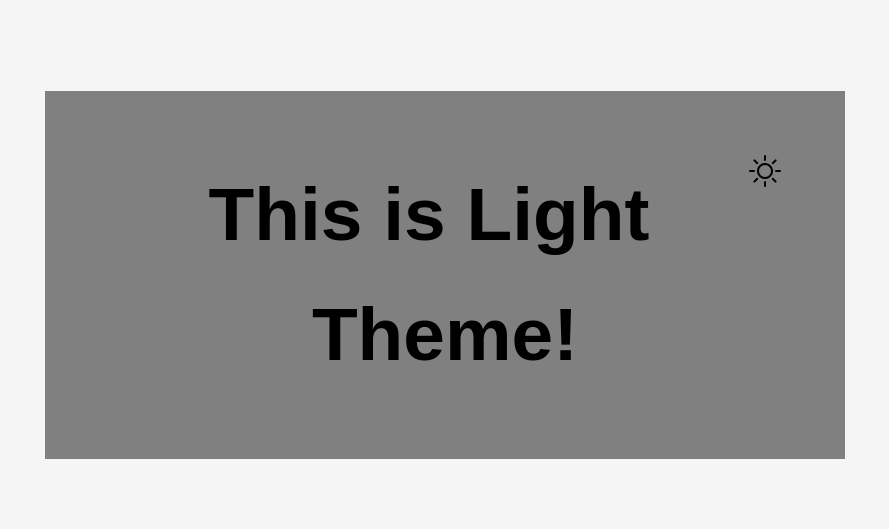
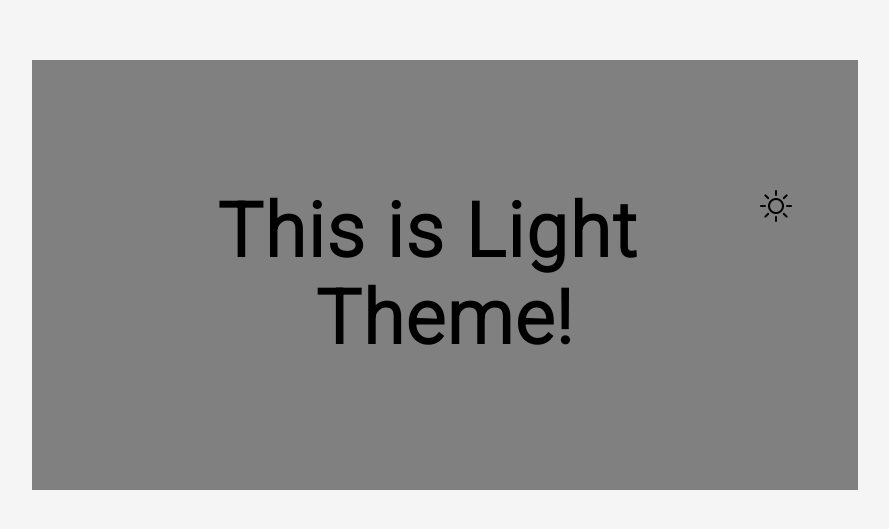
Before and after one commit to asguth/dark-theme, a plain HTML site: page index.html in a window 1280 px wide. Shown: the part 125-654 px from the top of the page, without its empty margins (195-1084 px from the left). Drawn offline with nearby package versions, Linux system fonts and the light colour scheme; a web font is replaced by a local one.

Commit message:
dark-theme

```diff
--- a/index.html
+++ b/index.html
@@ -1,12 +1,12 @@
 <!DOCTYPE html>
-<html data-theme="light">
+<html data-theme="light" lang="en">
 <head>
     <meta charset="UTF-8">
     <meta http-equiv="X-UA-Compatible" content="IE=edge">
     <meta name="viewport" content="width=device-width, initial-scale=1.0">
     <link rel="stylesheet" href="style.css">
     <link rel="stylesheet" href="https://cdn.jsdelivr.net/npm/bootstrap-icons@1.10.3/font/bootstrap-icons.css">
-    <title>Document</title>
+    <title>Dark/Light Mode</title>
 </head>
 <body>
     <div class="card">
--- a/style.css
+++ b/style.css
@@ -1,37 +1,27 @@
-
-@font-face {
-    font-family: CustomFont;
-    src: url('https://fonts.googleapis.com/css2?family=Hahmlet:wght@500&display=swap');
-}
-
-@font-face {
-    font-family: CustomFont2;
-    src: url('https://fonts.googleapis.com/css2?family=Inter:wght@500&display=swap');
-}
+@import url('https://fonts.googleapis.com/css2?family=Roboto:wght@300&display=swap');
 
 * {
     margin: 0;
     padding: 0;
-    box-sizing: border-box;
 }
 
 :root {
     --bg-color: #f5f5f5;
     --bg-color2: gray;
     --text-color: black;
-    --text--fam: CustomFont, Sans-serif;
+    --text--fam: "Roboto", Sans-serif;
+    --font--size: 4em;
+    --logo--size: 0.5em;
 }
 
 [data-theme="dark"] {
     --bg-color: black;
     --bg-color2: #333;
     --text-color: #f5f5f5;
-    --text-fam: CustomFont2, Sans-Serif;
 }
 
 body {
     background-color: var(--bg-color);
-    line-height: 1.6;
     min-height: 100vh;
     display: grid;
     place-items: center;
@@ -41,17 +31,25 @@ body {
     background-color: var(--bg-color2);
     color: var(--text-color);
     font-family: var(--text--fam);
-    width: 80%;
-    max-width: 800px;
     text-align: center;
-    padding: 1em;
-    font-size: 4em;
+    font-size: var(--font--size);
+    float: left;
+    padding: 10% 5%;
+    letter-spacing: 2px;
 }
 
 .bi {
-    display: flex;
-    font-size: 2rem;
+    font-size: var(--logo--size);
     cursor: pointer;
-    margin: 0px;
     float: right;
 }
+
+    @media screen and (max-width: 769px)  {
+        h3 {
+            font-size: 0.6em;
+        }
+
+        .bi {
+            font-size: 0.3em;
+        }
+    }
```
